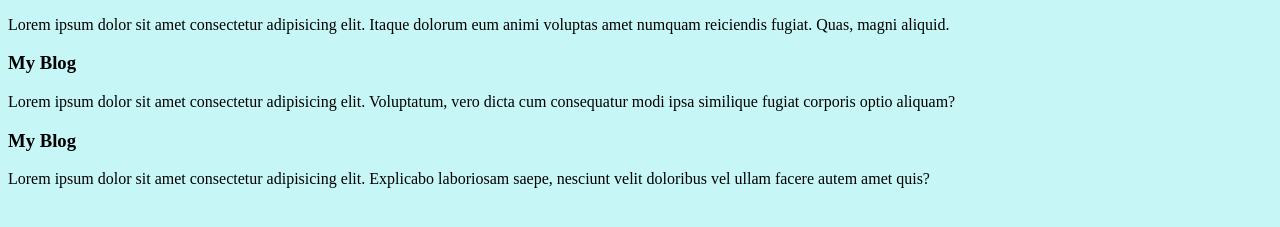
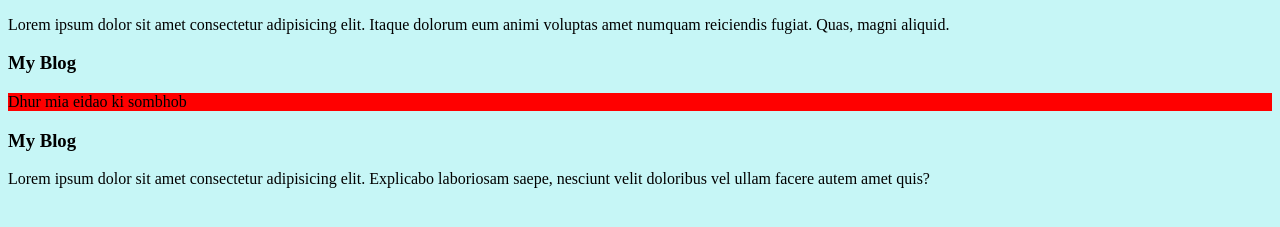
Before and after one commit to SanjidArsann/Explore-js-DOM, a plain HTML site: page index.html in a window 1280 px wide. Shown: the part 105-332 px from the top of the page. Drawn offline with Linux system fonts and the light colour scheme.

Commit message:
exploring

```diff
--- a/index.html
+++ b/index.html
@@ -56,8 +56,11 @@
         }
     </script> -->
     <script>
-        const colorChange = document.getElementsByClassName('san');
-        colorChange.style.color='yellow';
+        const para = document.getElementById('paragraph');
+        para.style.backgroundColor = 'red';
+        para.innerText='Dhur mia eidao ki sombhob';
+
+
     </script>
 </body>
 
```
